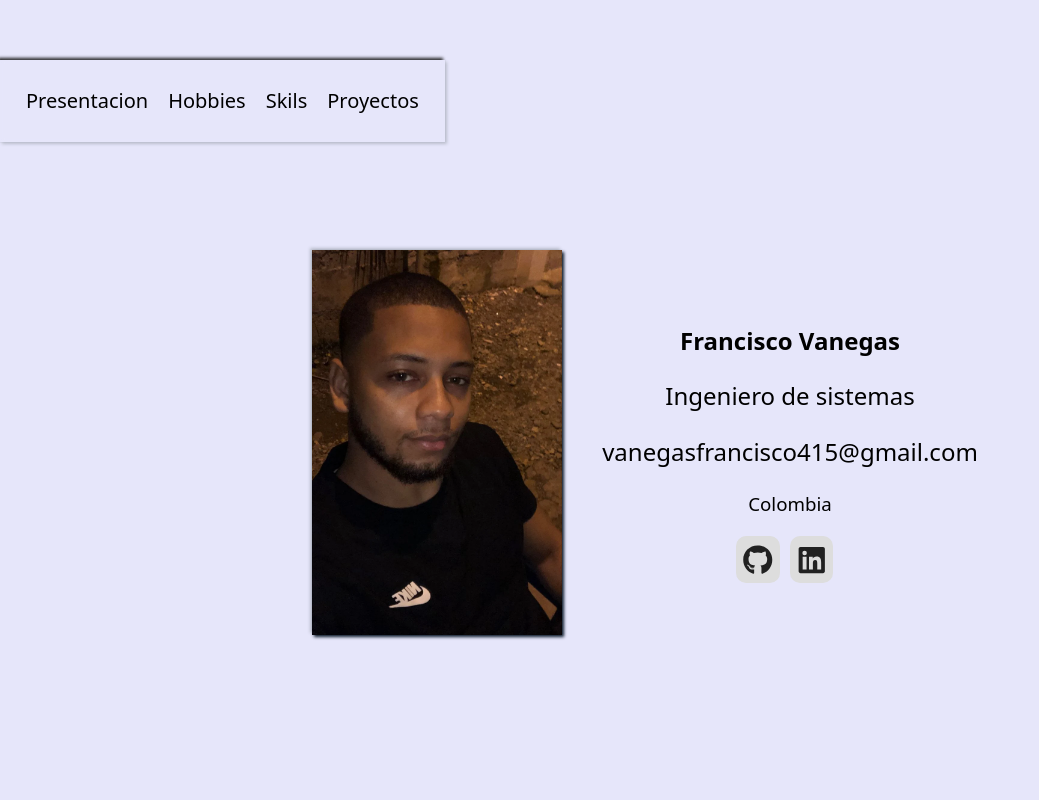
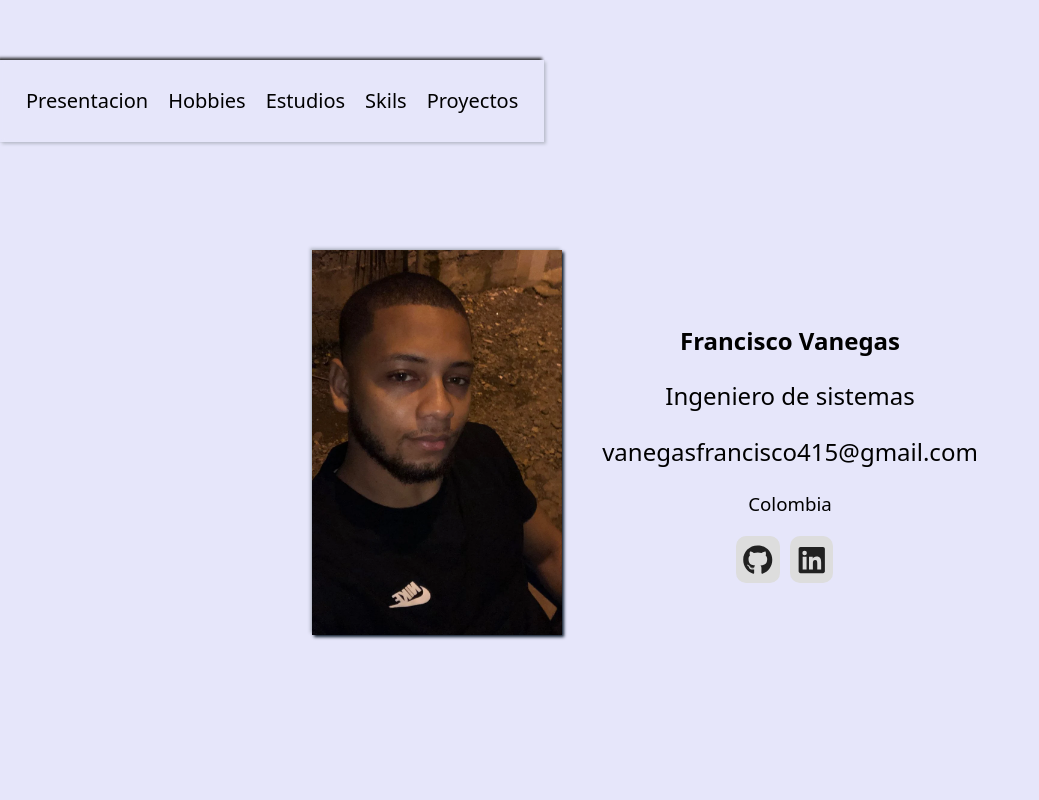
Before and after one commit to FranciscoDJVI/Portafolio, a React (Vite) app in the folder portafolio/: page / in a window 1280 px wide. Shown: the top 800 px of the page, without its empty margins (0-1039 px from the left). Built offline with nearby package versions, Linux system fonts and the light colour scheme.

Commit message:
fix: add to the navbar

```diff
--- a/portafolio/src/components/Navbar.jsx
+++ b/portafolio/src/components/Navbar.jsx
@@ -9,6 +9,10 @@ function NavBar() {
       <Link className="link" to="/hobbies">
         Hobbies
       </Link>
+      <Link className="link" to="/estudies">
+        Estudios
+      </Link>
+
       <Link className="link" to="/skills">
         Skils
       </Link>
```
